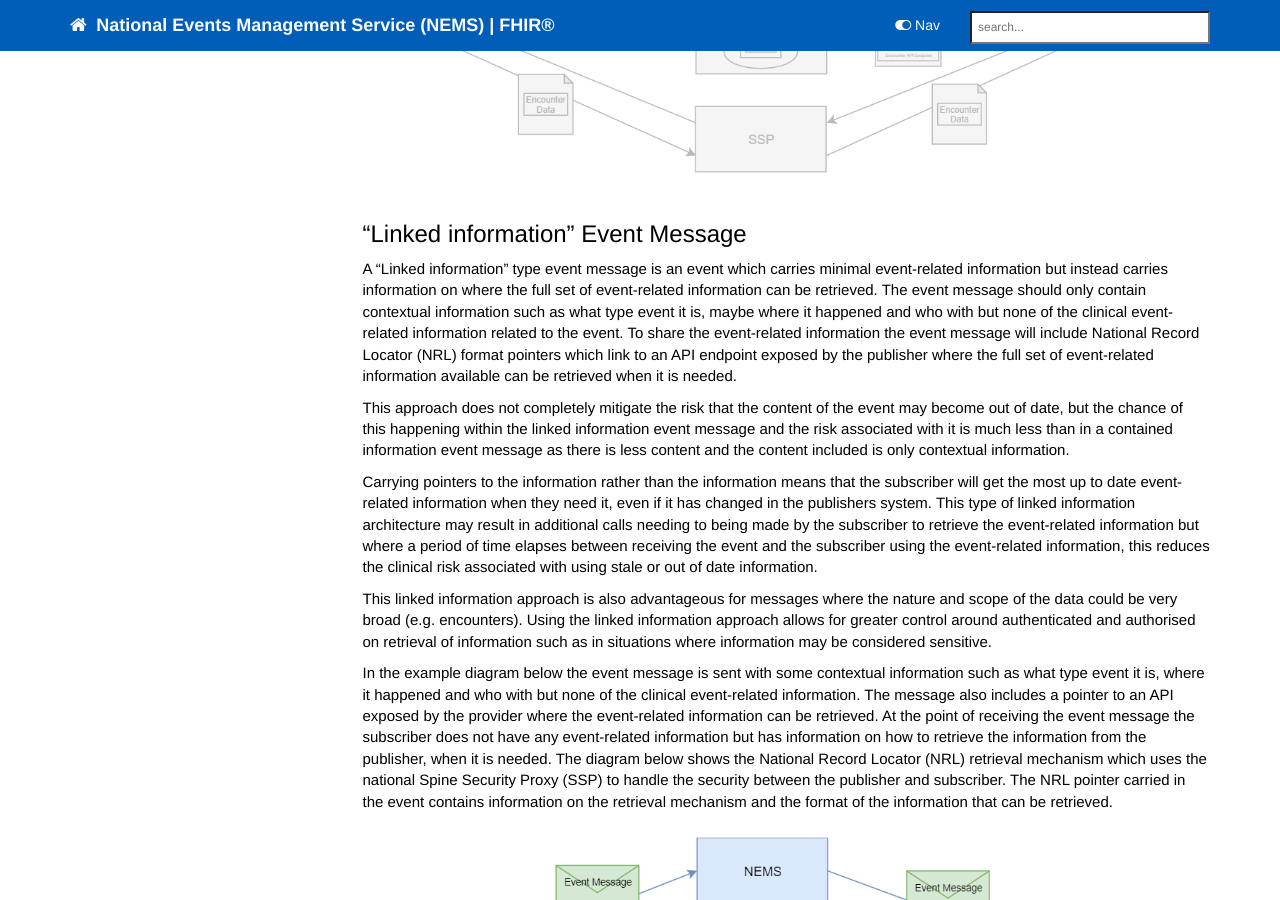
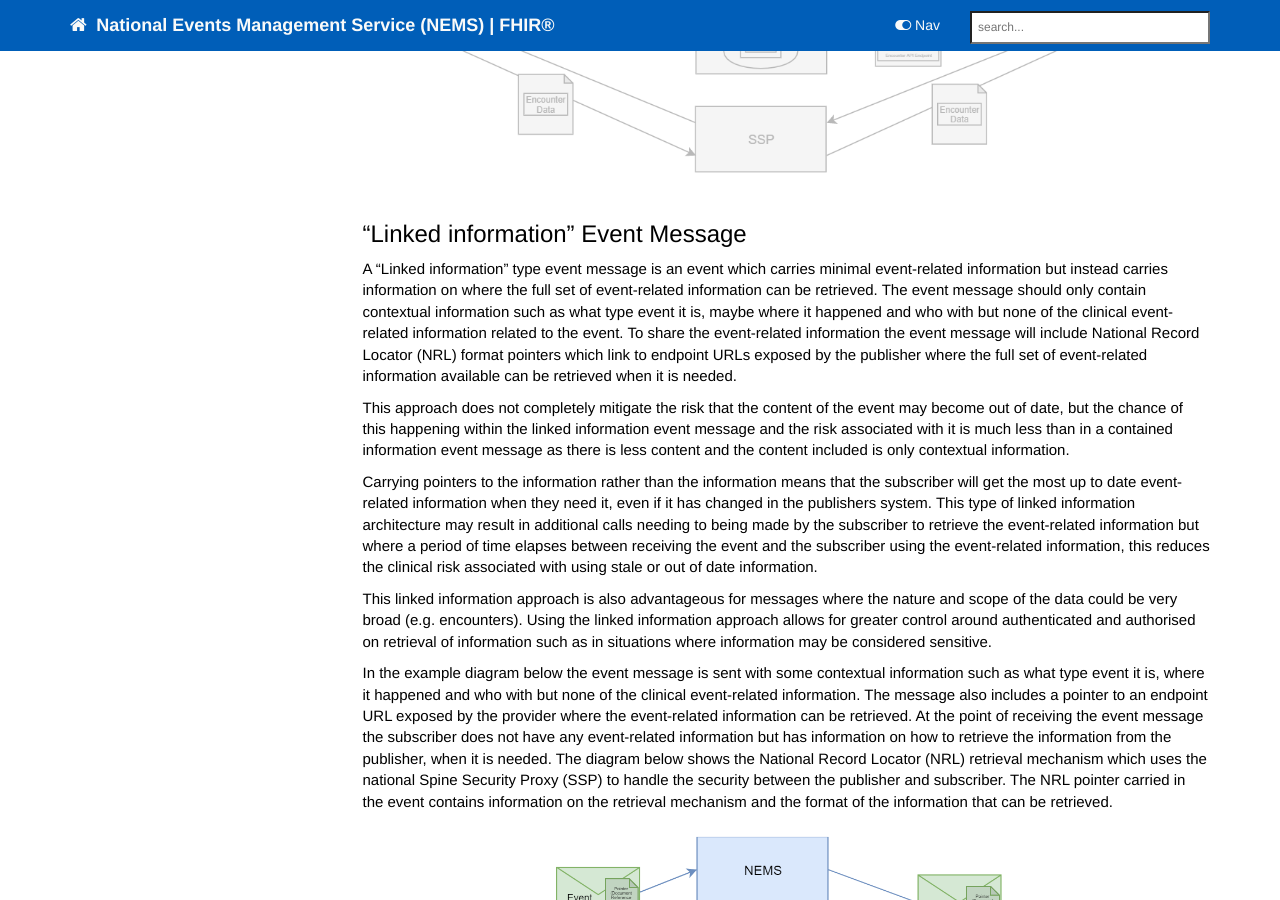
Before and after one commit to nhsconnect/Events-Management, a Jekyll site: the page built from pages/overview/overview_msg_architecture_event_content.md, in a window 1280 px wide and 900 px high, scrolled down 1104 px. Built offline with Jekyll 4.4.1, drawn with Linux system fonts in a browser that asks for light colours; nearby versions of some CDN libraries; comment, search, counter and statistics services are not loaded; some of the changed text lies outside the part shown.

Commit message:
Feedback updates to encounter and message content pages

```diff
--- a/pages/overview/overview_msg_architecture_event_content.md
+++ b/pages/overview/overview_msg_architecture_event_content.md
@@ -30,7 +30,7 @@ The example diagram below shows the publisher publishing an encounter event cont
 
 ## "Linked information" Event Message
 
-A "Linked information" type event message is an event which carries minimal event-related information but instead carries information on where the full set of event-related information can be retrieved. The event message should only contain contextual information such as what type event it is, maybe where it happened and who with but none of the clinical event-related information related to the event. To share the event-related information the event message will include National Record Locator (NRL) format pointers which link to an API endpoint exposed by the publisher where the full set of event-related information available can be retrieved when it is needed.
+A "Linked information" type event message is an event which carries minimal event-related information but instead carries information on where the full set of event-related information can be retrieved. The event message should only contain contextual information such as what type event it is, maybe where it happened and who with but none of the clinical event-related information related to the event. To share the event-related information the event message will include National Record Locator (NRL) format pointers which link to endpoint URLs exposed by the publisher where the full set of event-related information available can be retrieved when it is needed.
 
 This approach does not completely mitigate the risk that the content of the event may become out of date, but the chance of this happening within the linked information event message and the risk associated with it is much less than in a contained information event message as there is less content and the content included is only contextual information.
 
@@ -38,10 +38,10 @@ Carrying pointers to the information rather than the information means that the
 
 This linked information approach is also advantageous for messages where the nature and scope of the data could be very broad (e.g. encounters). Using the linked information approach allows for greater control around authenticated and authorised on retrieval of information such as in situations where information may be considered sensitive.
 
-In the example diagram below the event message is sent with some contextual information such as what type event it is, where it happened and who with but none of the clinical event-related information. The message also includes a pointer to an API exposed by the provider where the event-related information can be retrieved. At the point of receiving the event message the subscriber does not have any event-related information but has information on how to retrieve the information from the publisher, when it is needed. The diagram below shows the National Record Locator (NRL) retrieval mechanism which uses the national Spine Security Proxy (SSP) to handle the security between the publisher and subscriber. The NRL pointer carried in the event contains information on the retrieval mechanism and the format of the information that can be retrieved.
+In the example diagram below the event message is sent with some contextual information such as what type event it is, where it happened and who with but none of the clinical event-related information. The message also includes a pointer to an endpoint URL exposed by the provider where the event-related information can be retrieved. At the point of receiving the event message the subscriber does not have any event-related information but has information on how to retrieve the information from the publisher, when it is needed. The diagram below shows the National Record Locator (NRL) retrieval mechanism which uses the national Spine Security Proxy (SSP) to handle the security between the publisher and subscriber. The NRL pointer carried in the event contains information on the retrieval mechanism and the format of the information that can be retrieved.
 
  <div style="text-align:center; margin-bottom:20px" >
-	<a href="images/overview/msg_full_fat.png" target="_blank"><img src="images/overview/msg_light_weight.png"></a>
+	<a href="images/overview/msg_light_weight.png" target="_blank"><img src="images/overview/msg_light_weight.png"></a>
 </div>
 
 
@@ -58,8 +58,8 @@ The main benefits of calling the NRL:
 - the NRL will contain pointers to information which will not flow through the NEMS as an event message, meaning that more information may be available to consumers
 - subscribers can get information from events which they missed or did not receive
 
-The example diagram below shows a provider creating a pointer on the NRL. The consumer then requesting pointers from the NRL and receiving the pointers including the one for the providers API. The consumer then makes a request to the provider API endpoint for information through the SSP. In this example the SSP manages authentication and authorisation between the consumer and provider and is the retrieval mechanism required by NRL.
+The example diagram below shows a provider creating a pointer on the NRL. The consumer then requesting pointers from the NRL and receiving the pointers including the one for the providers endpoint URL. The consumer then makes a request to the provider endpoint URL for information through the SSP. In this example the SSP manages authentication and authorisation between the consumer and provider and is the retrieval mechanism required by NRL.
 
 <div style="text-align:center; margin-bottom:20px" >
-	<a href="images/overview/msg_full_fat.png" target="_blank"><img src="images/overview/msg_missed.png"></a>
+	<a href="images/overview/msg_missed.png" target="_blank"><img src="images/overview/msg_missed.png"></a>
 </div>
```
Also changed, not shown: pages/messages/examples/encounter_1_1.xml (+4 -4 lines), pages/messages/messages/encounter_1.md (+5 -5 lines), images/messages/generic_encounter.png, images/overview/msg_light_weight.png.
